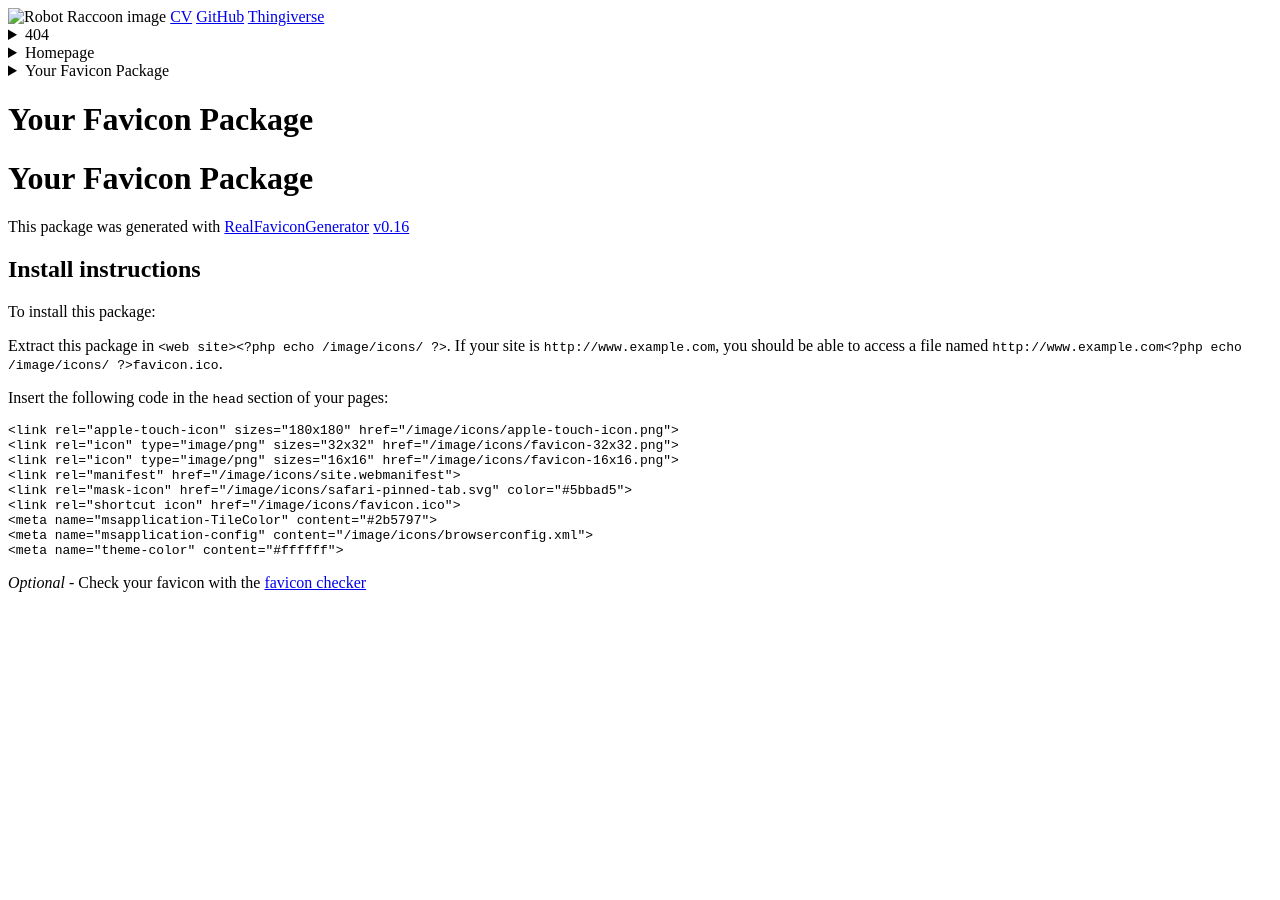
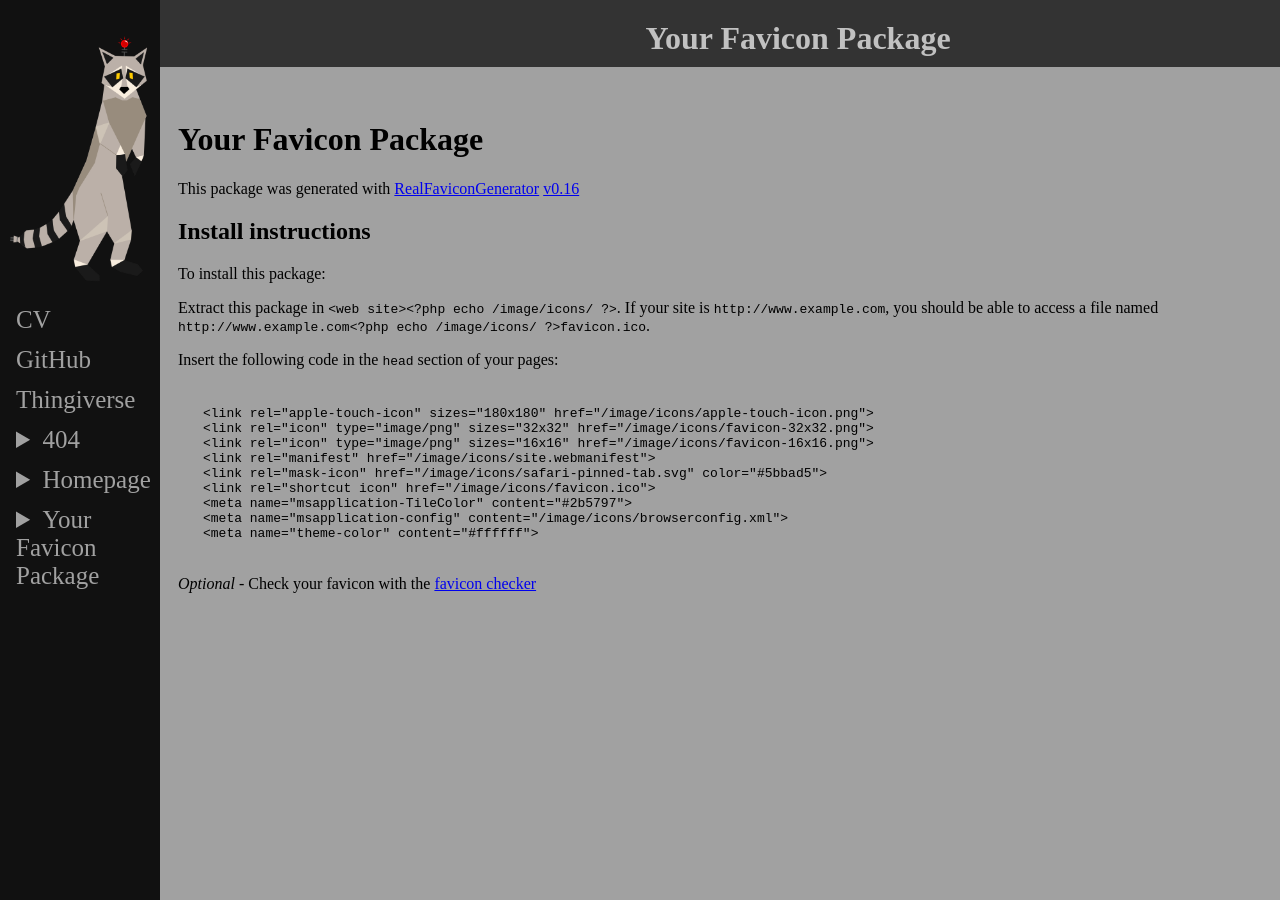
Before and after one commit to reakain/jekyll_test, a Jekyll site: the page built from static/media/icons/README.md, in a window 1280 px wide. Built offline with Jekyll 4.4.1, drawn with Linux system fonts in a browser that asks for light colours; nearby versions of some CDN libraries; our own code applies the rules of GitHub Pages for plain Markdown files; library files that are not in the unit come from our copies.

Commit message:
I wonder if this will help...

```diff
--- a/_layouts/default.html
+++ b/_layouts/default.html
@@ -3,27 +3,27 @@
 <html lang="en">
 <head>
   <meta charset="utf-8">
-  <script src="static/js/jquery-1.8.0.min.js" type="text/javascript"></script>
+  <script src="{{ '/static/js/jquery-1.8.0.min.js' | relative_url }}" type="text/javascript"></script>
   <title>{{ page.title }}</title>
   <!--<meta name="description" content="Bio"> -->
 
 
-  <link rel="stylesheet" href="static/css/sidenav.css">
-  <link rel="apple-touch-icon" sizes="180x180" href="static/media/icons/apple-touch-icon.png">
-<link rel="icon" type="image/png" sizes="32x32" href="static/media/icons/favicon-32x32.png">
-<link rel="icon" type="image/png" sizes="16x16" href="static/media/icons/favicon-16x16.png">
-<link rel="manifest" href="static/media/icons/site.webmanifest">
-<link rel="mask-icon" href="static/media/icons/safari-pinned-tab.svg" color="#5bbad5">
-<link rel="shortcut icon" href="static/media/icons/favicon.ico">
+  <link rel="stylesheet" href="{{ '/static/css/sidenav.css' | relative_url }}">
+  <link rel="apple-touch-icon" sizes="180x180" href="{{ '/static/media/icons/apple-touch-icon.png' | relative_url }}">
+<link rel="icon" type="image/png" sizes="32x32" href="{{ '/static/media/icons/favicon-32x32.png' | relative_url }}">
+<link rel="icon" type="image/png" sizes="16x16" href="{{ '/static/media/icons/favicon-16x16.png' | relative_url }}">
+<link rel="manifest" href="{{ '/static/media/icons/site.webmanifest' | relative_url }}">
+<link rel="mask-icon" href="{{ '/static/media/icons/safari-pinned-tab.svg' | relative_url }}" color="#5bbad5">
+<link rel="shortcut icon" href="{{ '/static/media/icons/favicon.ico' | relative_url }}">
 <meta name="msapplication-TileColor" content="#2b5797">
-<meta name="msapplication-config" content="static/media/icons/browserconfig.xml">
+<meta name="msapplication-config" content="{{ '/static/media/icons/browserconfig.xml' | relative_url }}">
 
 </head>
 
 <body>
     <!-- Side navigation -->
     <div class="sidenav">
-        <img src="static/media/header.png" alt="Robot Raccoon image">
+        <img src="{{ '/static/media/header.png' | relative_url }}" alt="Robot Raccoon image">
         <a href="res/blah.pdf">CV</a>
         <a href="https://github.com/reakain">GitHub</a>
         <a href="https://www.thingiverse.com/reakain">Thingiverse</a>
```
